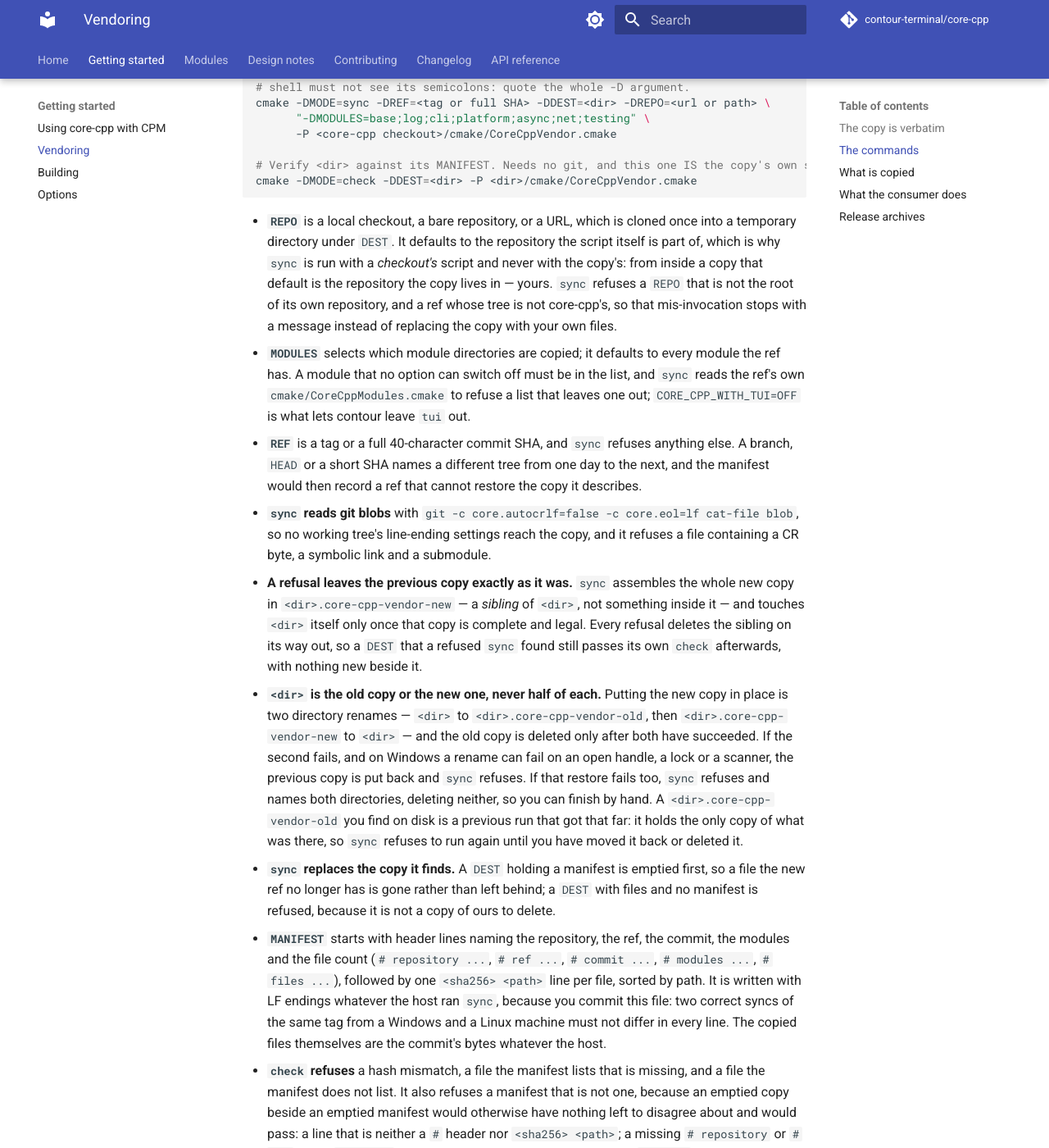
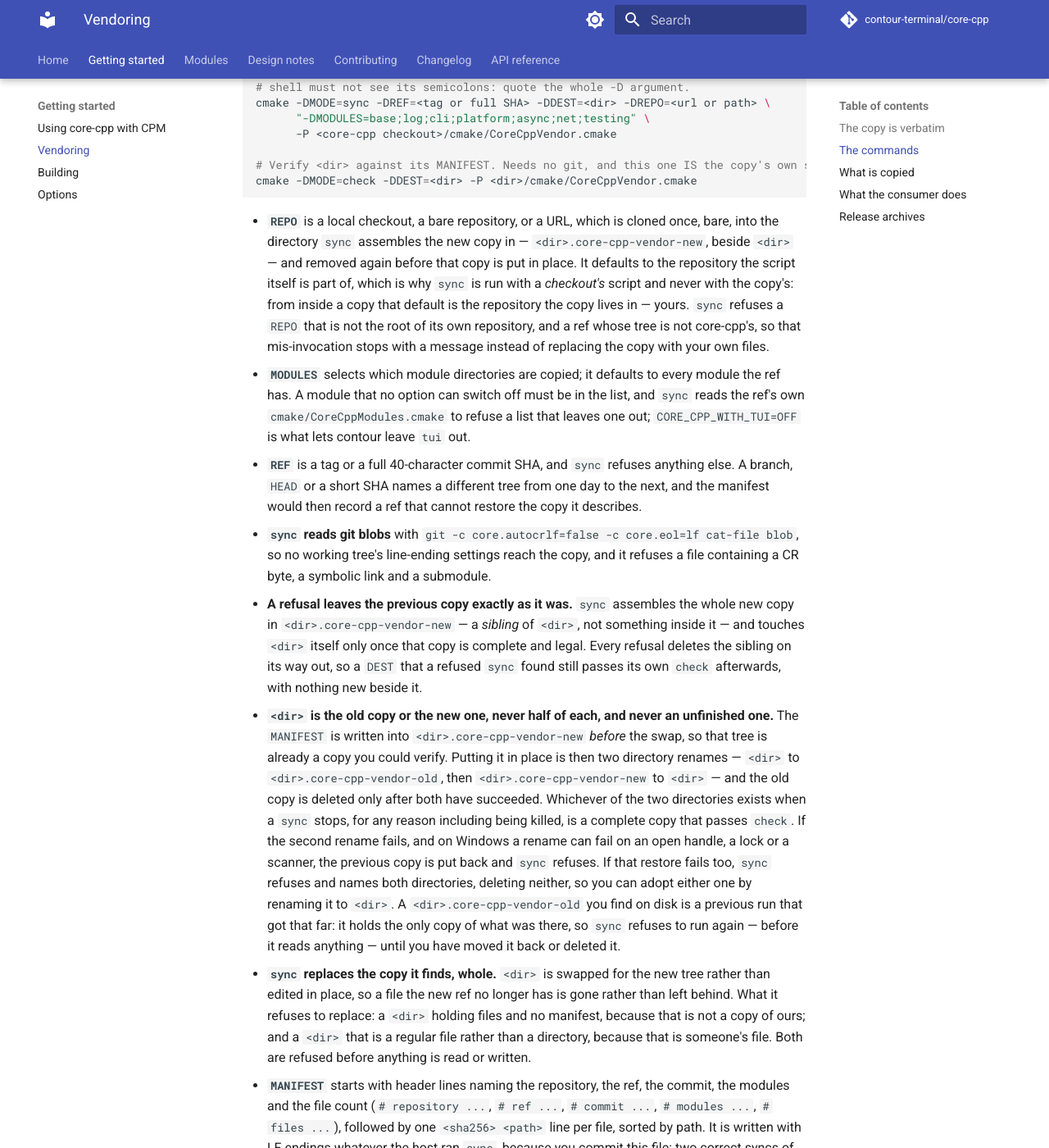
Before and after one commit to contour-terminal/core-cpp, an MkDocs documentation site: the page built from docs/vendoring.md, in a window 1280 px wide and 1400 px high, scrolled down 743 px. Shown: the whole window at 82% size. Built offline with MkDocs 1.6.1 and Material for MkDocs 9.7.7, drawn with Linux system fonts in a browser that asks for light colours; comment, search, counter and statistics services are not loaded.

Commit message:
docs: the vendoring page and the changelog describe round 3's mechanism
Two sentences still described what round 3 replaced: the clone landing "into a
temporary directory under DEST" -- it is a bare clone inside the sibling the new
copy is assembled in, removed before that copy is put in place -- and "a DEST
holding a manifest is emptied first", which was the file-by-file move. The
effect of the second is unchanged; the mechanism is a whole-directory swap.

Both pages also say what round 4 adds: the MANIFEST is written into the staged
tree before the swap, so whichever of the two directories exists when a sync
stops, including when it is killed, is a complete copy that passes check; a DEST
that is a regular file is refused alongside a directory with files and no
manifest; and a leftover backup is refused before anything is read rather than
after every blob is written.

Signed-off-by: Christian Parpart <christian@parpart.family>

````diff
--- a/docs/vendoring.md
+++ b/docs/vendoring.md
@@ -35,9 +35,11 @@ cmake -DMODE=sync -DREF=<tag or full SHA> -DDEST=<dir> -DREPO=<url or path> \
 cmake -DMODE=check -DDEST=<dir> -P <dir>/cmake/CoreCppVendor.cmake
 ```
 
-- **`REPO`** is a local checkout, a bare repository, or a URL, which is cloned once into a
-  temporary directory under `DEST`. It defaults to the repository the script itself is part of,
-  which is why `sync` is run with a *checkout's* script and never with the copy's: from inside a
+- **`REPO`** is a local checkout, a bare repository, or a URL, which is cloned once, bare, into
+  the directory `sync` assembles the new copy in — `<dir>.core-cpp-vendor-new`, beside `<dir>` —
+  and removed again before that copy is put in place. It defaults to the repository the script
+  itself is part of, which is why `sync` is run with a *checkout's* script and never with the
+  copy's: from inside a
   copy that default is the repository the copy lives in — yours. `sync` refuses a `REPO` that is
   not the root of its own repository, and a ref whose tree is not core-cpp's, so that
   mis-invocation stops with a message instead of replacing the copy with your own files.
@@ -56,17 +58,23 @@ cmake -DMODE=check -DDEST=<dir> -P <dir>/cmake/CoreCppVendor.cmake
   `<dir>` itself only once that copy is complete and legal. Every refusal deletes the sibling on
   its way out, so a `DEST` that a refused `sync` found still passes its own `check` afterwards, with
   nothing new beside it.
-- **`<dir>` is the old copy or the new one, never half of each.** Putting the new copy in place is
-  two directory renames — `<dir>` to `<dir>.core-cpp-vendor-old`, then `<dir>.core-cpp-vendor-new`
-  to `<dir>` — and the old copy is deleted only after both have succeeded. If the second fails, and
-  on Windows a rename can fail on an open handle, a lock or a scanner, the previous copy is put back
-  and `sync` refuses. If that restore fails too, `sync` refuses and names both directories, deleting
-  neither, so you can finish by hand. A `<dir>.core-cpp-vendor-old` you find on disk is a previous
-  run that got that far: it holds the only copy of what was there, so `sync` refuses to run again
-  until you have moved it back or deleted it.
-- **`sync` replaces the copy it finds.** A `DEST` holding a manifest is emptied first, so a file
-  the new ref no longer has is gone rather than left behind; a `DEST` with files and no manifest
-  is refused, because it is not a copy of ours to delete.
+- **`<dir>` is the old copy or the new one, never half of each, and never an unfinished one.** The
+  `MANIFEST` is written into `<dir>.core-cpp-vendor-new` *before* the swap, so that tree is already
+  a copy you could verify. Putting it in place is then two directory renames — `<dir>` to
+  `<dir>.core-cpp-vendor-old`, then `<dir>.core-cpp-vendor-new` to `<dir>` — and the old copy is
+  deleted only after both have succeeded. Whichever of the two directories exists when a `sync`
+  stops, for any reason including being killed, is a complete copy that passes `check`.
+  If the second rename fails, and on Windows a rename can fail on an open handle, a lock or a
+  scanner, the previous copy is put back and `sync` refuses. If that restore fails too, `sync`
+  refuses and names both directories, deleting neither, so you can adopt either one by renaming it
+  to `<dir>`. A `<dir>.core-cpp-vendor-old` you find on disk is a previous run that got that far:
+  it holds the only copy of what was there, so `sync` refuses to run again — before it reads
+  anything — until you have moved it back or deleted it.
+- **`sync` replaces the copy it finds, whole.** `<dir>` is swapped for the new tree rather than
+  edited in place, so a file the new ref no longer has is gone rather than left behind. What it
+  refuses to replace: a `<dir>` holding files and no manifest, because that is not a copy of ours;
+  and a `<dir>` that is a regular file rather than a directory, because that is someone's file.
+  Both are refused before anything is read or written.
 - **`MANIFEST`** starts with header lines naming the repository, the ref, the commit, the modules
   and the file count (`# repository ...`, `# ref ...`, `# commit ...`, `# modules ...`,
   `# files ...`), followed by one `<sha256>  <path>` line per file, sorted by path. It is written
````
Also changed, not shown: CHANGELOG.md (+11 -8 lines).
